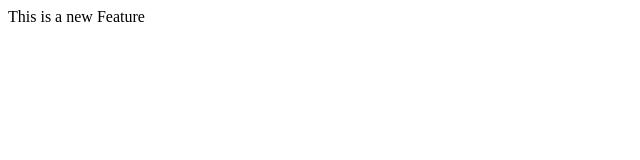
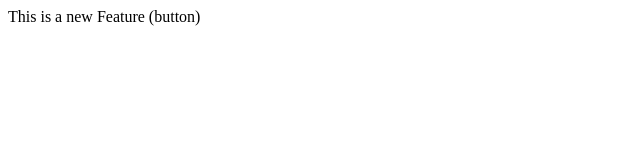
Before and after one commit to GiriGourav/demo, a plain HTML site: page index.html in a window 1280 px wide. Shown: the full height of the page, 0-640 px from the left. Drawn offline with Linux system fonts and the light colour scheme.

```diff
--- a/index.html
+++ b/index.html
@@ -1,2 +1,2 @@
-<p>This is a new Feature
+<p>This is a new Feature (button)
 </p>
```
